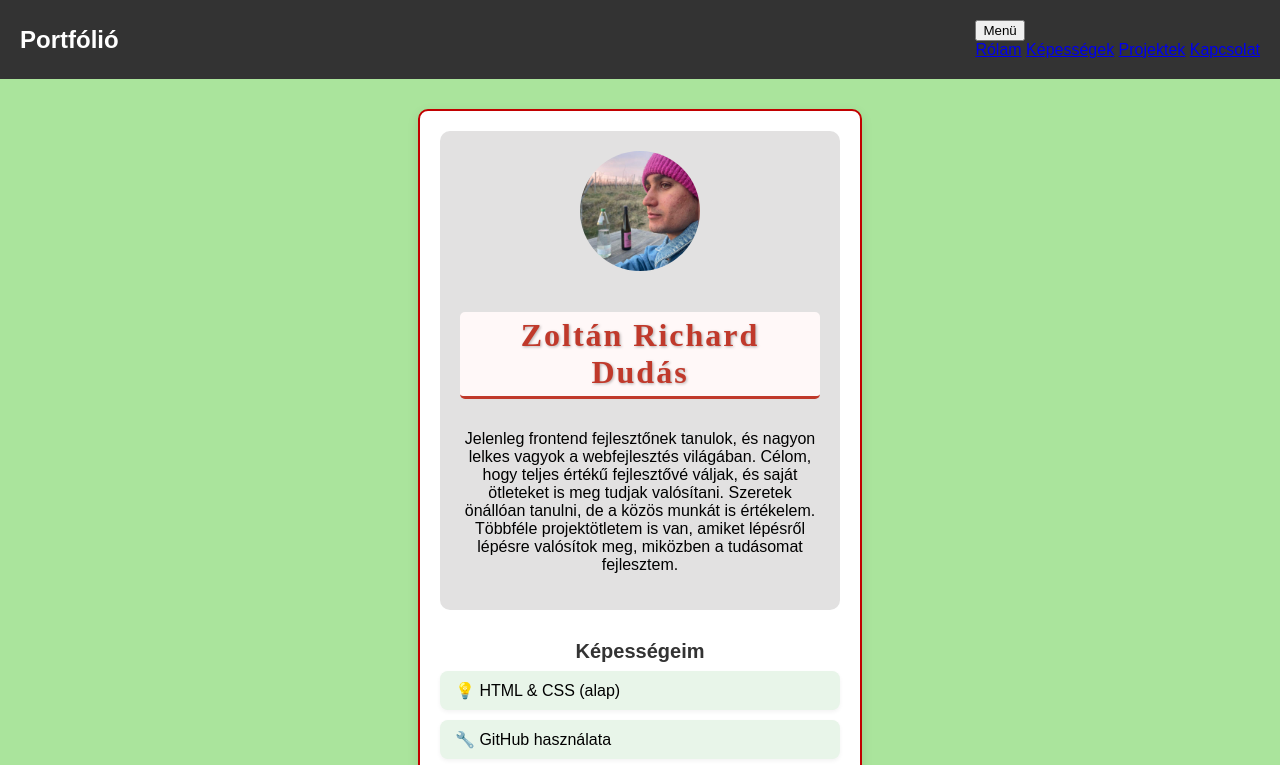
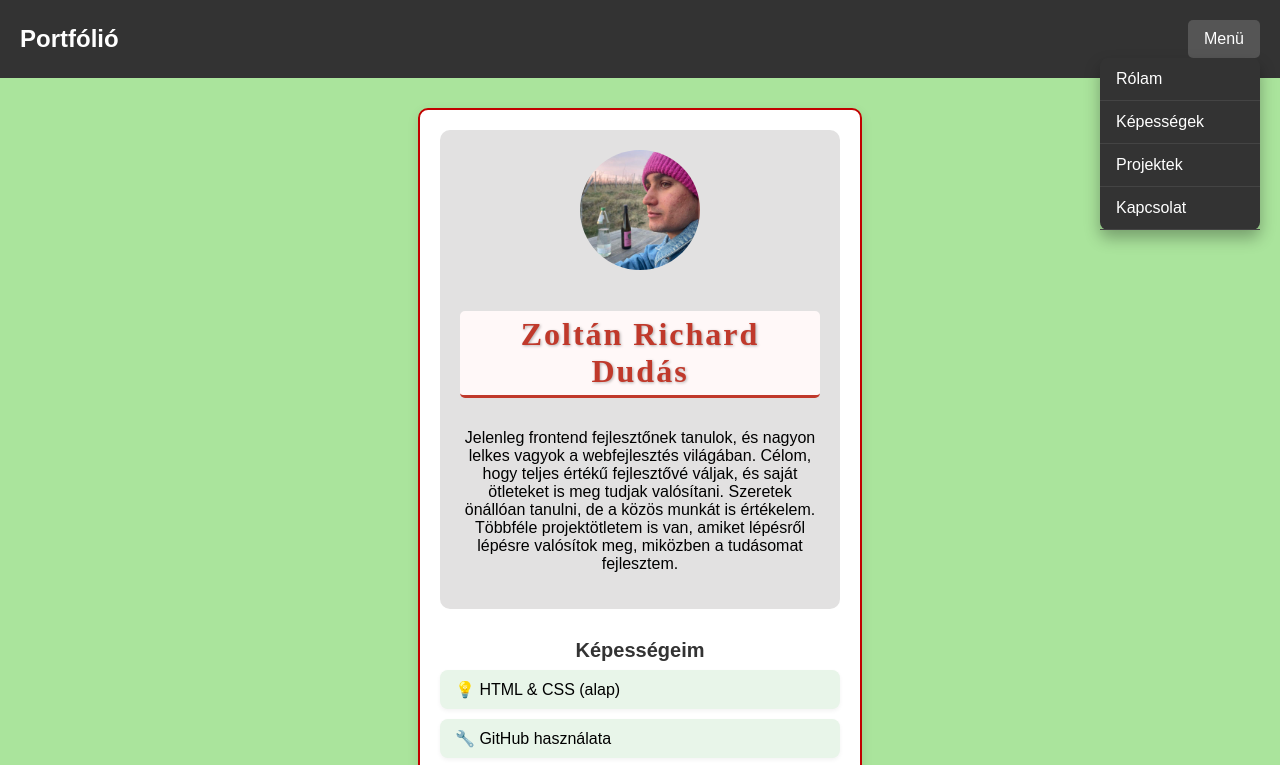
Before and after one commit to Dudee0413/portfoliom, a plain HTML site: page index.html in a window 1280 px wide. Both pictures are taken after a click on the button "Menü". Shown: the top 765 px of the page. Drawn offline with Linux system fonts and the light colour scheme.

Commit message:
Update style.css

```diff
--- a/style.css
+++ b/style.css
@@ -33,6 +33,48 @@ html, body {
   .site-header nav a:hover {
     color: #ffcc00;
   }
+
+  /* Lenyíló Menü (Dropdown) */
+.dropdown {
+    position: relative;
+    display: inline-block;
+  }
+
+  .dropdown-btn {
+    background-color: #555;
+    color: white;
+    padding: 10px 16px;
+    font-size: 16px;
+    border: none;
+    border-radius: 5px;
+    cursor: pointer;
+  }
+
+  .dropdown-content {
+    display: none;
+    position: absolute;
+    right: 0;
+    background-color: #333;
+    min-width: 160px;
+    border-radius: 8px;
+    box-shadow: 0 8px 16px rgba(0,0,0,0.3);
+    z-index: 1;
+  }
+
+  .dropdown-content a {
+    color: white;
+    padding: 12px 16px;
+    text-decoration: none;
+    display: block;
+    border-bottom: 1px solid #444;
+  }
+
+  .dropdown-content a:hover {
+    background-color: #2ce706;
+  }
+
+
+
 
 
   /* 3. Névjegykártya doboz */
```
